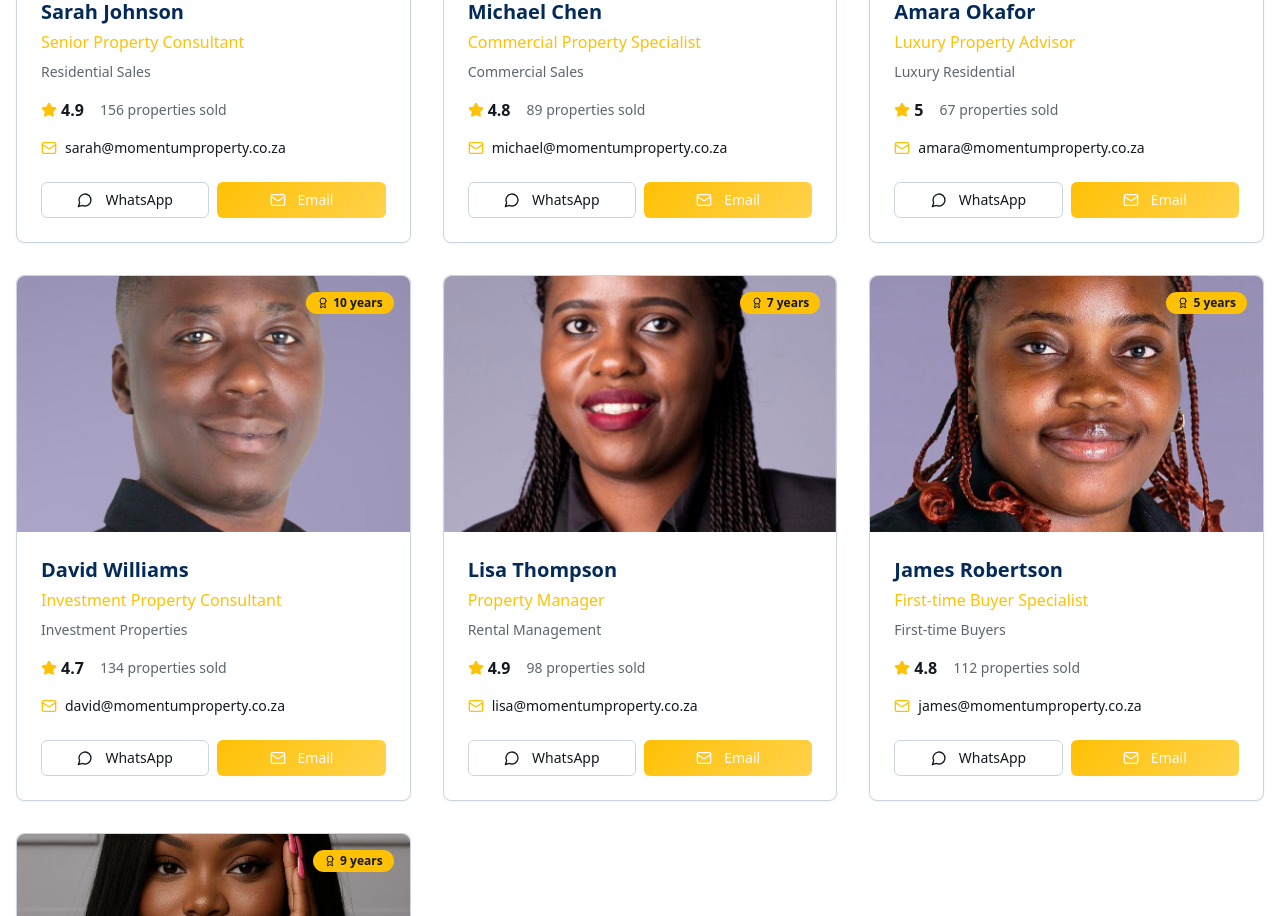
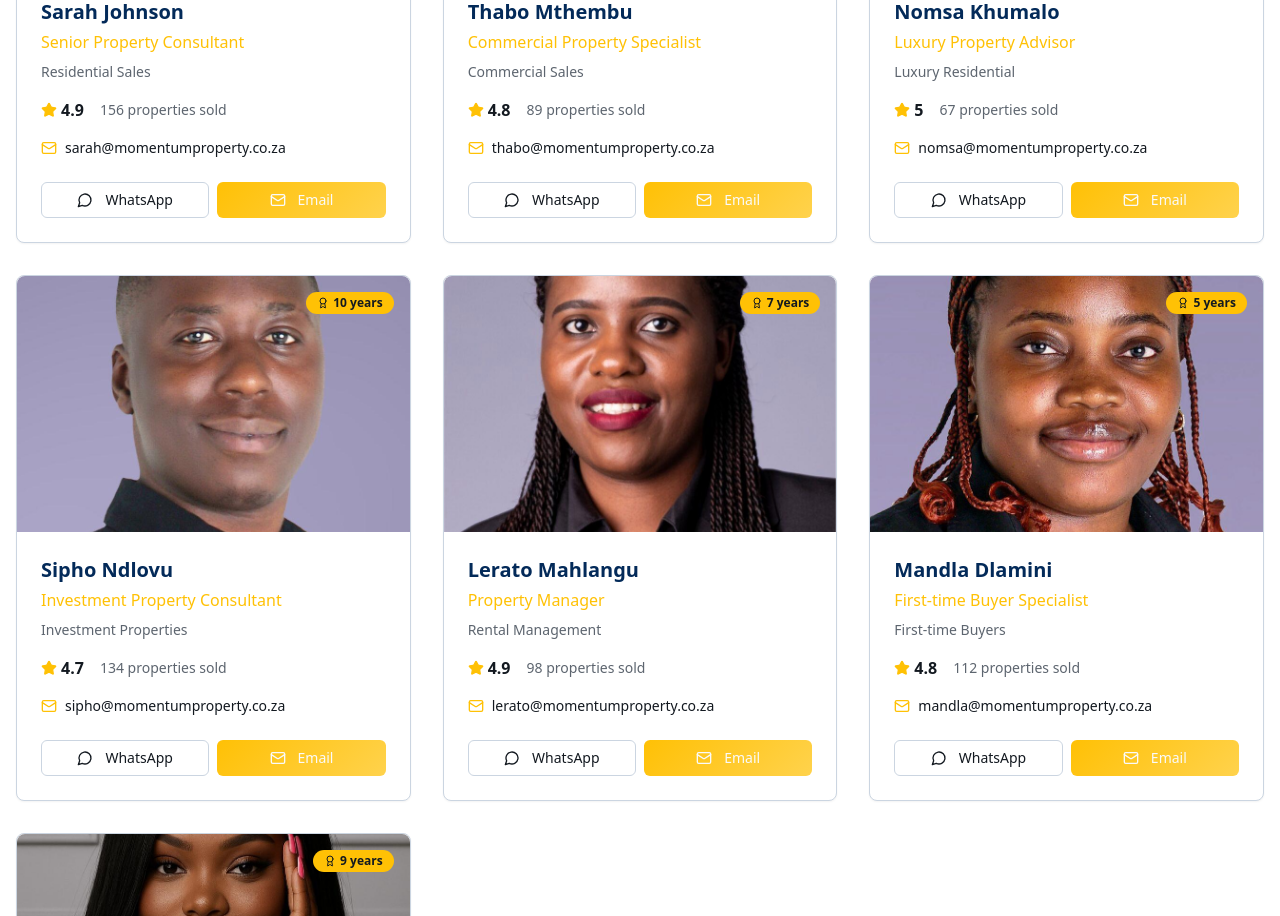
Before and after one commit to bob6512/url-to-file-fun, a React (Vite) app: page /agents in a window 1280 px wide. Shown: the part 780-1696 px from the top of the page. Built offline with nearby package versions, Linux system fonts and the light colour scheme; the HTML template or start-up script is replaced by a standard one.

Commit message:
Update agent names to South African

```diff
--- a/src/pages/Agents.tsx
+++ b/src/pages/Agents.tsx
@@ -27,55 +27,55 @@ const Agents = () => {
     },
     {
       id: 2,
-      name: "Michael Chen",
+      name: "Thabo Mthembu",
       title: "Commercial Property Specialist",
       specialization: "Commercial Sales",
       experience: "12 years",
-      email: "michael@momentumproperty.co.za",
+      email: "thabo@momentumproperty.co.za",
       rating: 4.8,
       sales: 89,
       image: michaelImage
     },
     {
       id: 3,
-      name: "Amara Okafor",
+      name: "Nomsa Khumalo",
       title: "Luxury Property Advisor",
       specialization: "Luxury Residential",
       experience: "6 years",
-      email: "amara@momentumproperty.co.za",
+      email: "nomsa@momentumproperty.co.za",
       rating: 5.0,
       sales: 67,
       image: amaraImage
     },
     {
       id: 4,
-      name: "David Williams",
+      name: "Sipho Ndlovu",
       title: "Investment Property Consultant",
       specialization: "Investment Properties",
       experience: "10 years",
-      email: "david@momentumproperty.co.za",
+      email: "sipho@momentumproperty.co.za",
       rating: 4.7,
       sales: 134,
       image: davidImage
     },
     {
       id: 5,
-      name: "Lisa Thompson",
+      name: "Lerato Mahlangu",
       title: "Property Manager",
       specialization: "Rental Management",
       experience: "7 years",
-      email: "lisa@momentumproperty.co.za",
+      email: "lerato@momentumproperty.co.za",
       rating: 4.9,
       sales: 98,
       image: lisaImage
     },
     {
       id: 6,
-      name: "James Robertson",
+      name: "Mandla Dlamini",
       title: "First-time Buyer Specialist",
       specialization: "First-time Buyers",
       experience: "5 years",
-      email: "james@momentumproperty.co.za",
+      email: "mandla@momentumproperty.co.za",
       rating: 4.8,
       sales: 112,
       image: jamesImage
```
